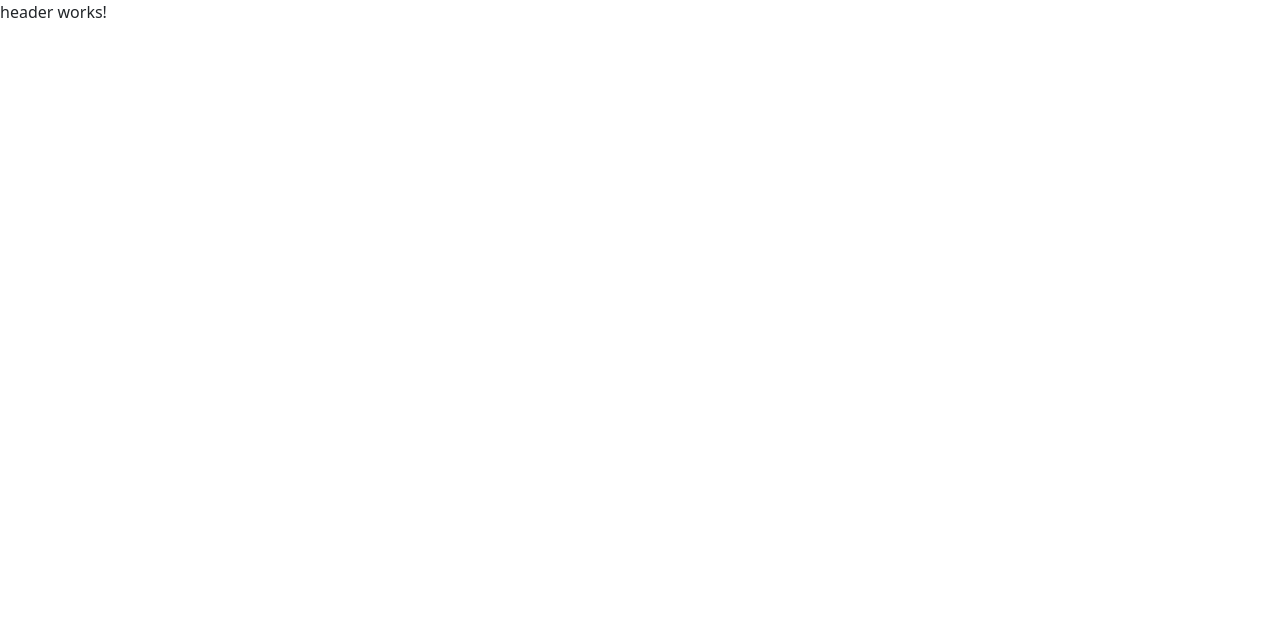
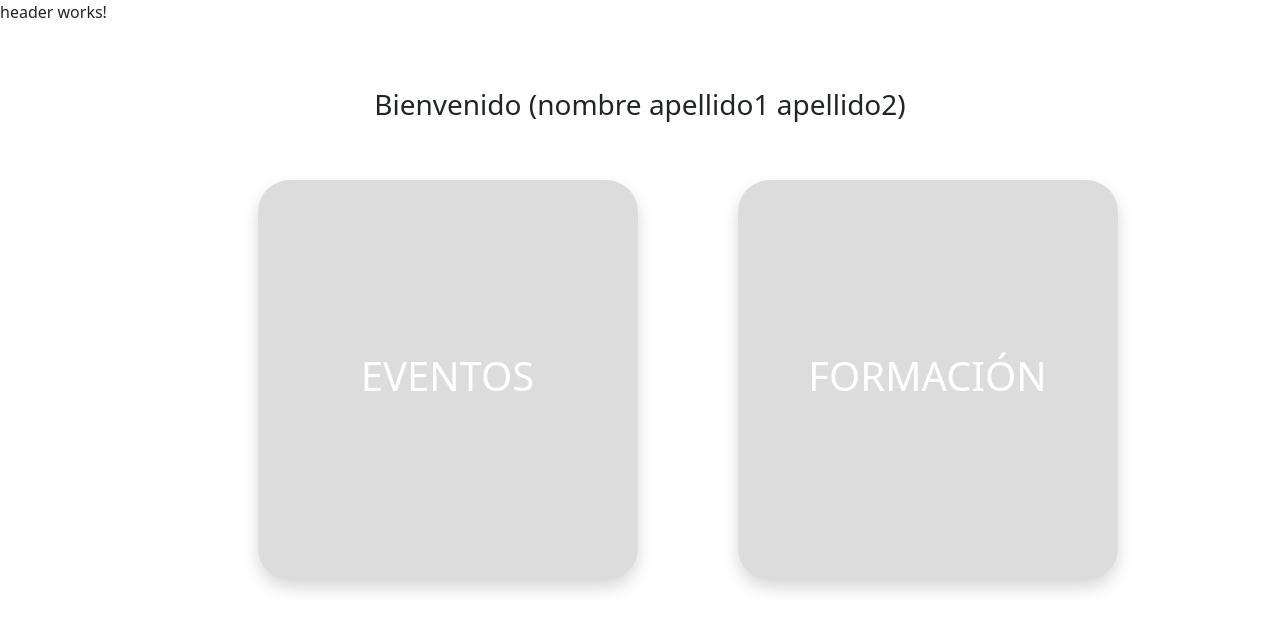
Before and after one commit to JaumeKyC/voluntarisdelamar, an Angular app in the folder VDLM/: page / in a window 1280 px wide. Shown: the top 630 px of the page. Built offline with nearby package versions, Linux system fonts and the light colour scheme.

Commit message:
pantalla principal usuario-voluntario

```diff
--- a/VDLM/angular.json
+++ b/VDLM/angular.json
@@ -94,5 +94,8 @@
         }
       }
     }
+  },
+  "cli": {
+    "analytics": "705ccbf3-6ffe-462e-ae88-4fe6549c2068"
   }
 }
--- a/VDLM/src/app/app.component.html
+++ b/VDLM/src/app/app.component.html
@@ -1,4 +1,7 @@
 <app-header></app-header>
 <main>
-  <router-outlet></router-outlet>
+
+  <router-outlet>
+    <app-home-voluntario></app-home-voluntario>
+  </router-outlet>
 </main>
--- a/VDLM/src/app/views/home-voluntario/home-voluntario.component.css
+++ b/VDLM/src/app/views/home-voluntario/home-voluntario.component.css
@@ -0,0 +1,22 @@
+.card1 {
+    background: rgb(220, 220, 220);
+    margin: 50px;
+    height: 25em;
+    display: flex;
+    align-items: center;
+    transition: 500ms;
+}
+
+
+.card2 {
+    background: rgb(220, 220, 220);
+    margin: 50px;
+    height: 25em;
+    display: flex;
+    align-items: center;
+
+}
+
+.card1 a, .card2 a {
+    text-decoration:none;
+}
--- a/VDLM/src/app/views/home-voluntario/home-voluntario.component.html
+++ b/VDLM/src/app/views/home-voluntario/home-voluntario.component.html
@@ -1 +1,16 @@
-<p>home-voluntario works!</p>
+<div class="container px-4">
+    <h3  class="text-center pt-5">Bienvenido (nombre apellido1 apellido2)</h3>
+
+    <div class="row gx-5 align-items-center justify-content-center">
+        <div class="col-1"></div>
+        <div class="col-md-4 card1 justify-content-center rounded-5 shadow">
+
+            <a href="https://getbootstrap.com/docs/5.3/components/card/"><h1 class="text-white">EVENTOS</h1></a>
+        </div>
+        <div class="col-md-4 card2 justify-content-center rounded-5 shadow">
+           <a href="https://getbootstrap.com/docs/5.3/components/card/"><h1 class="text-white">FORMACIÓN</h1></a>
+        </div>
+    <div class="col-1"></div>
+    </div>
+
+</div>
```
Also changed, not shown: 1 other file (tests, documents, lock files or other folders).
